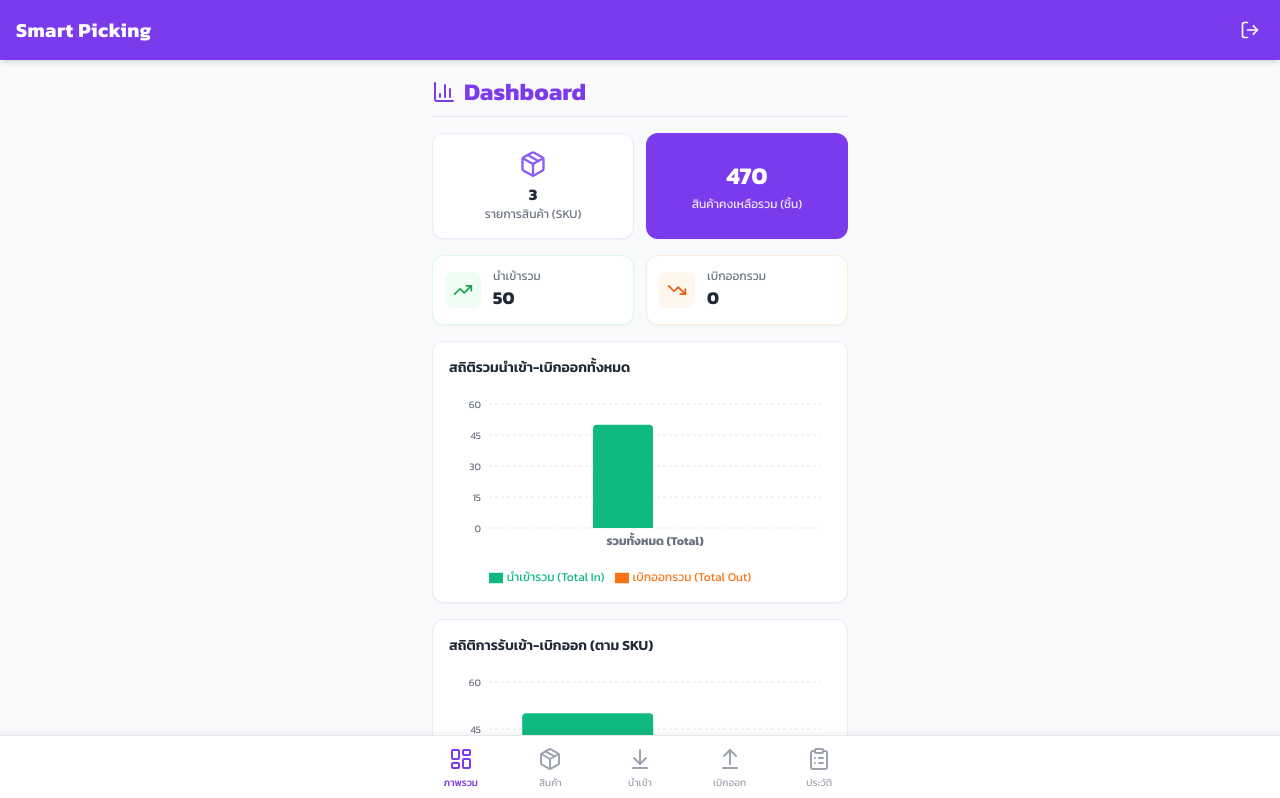
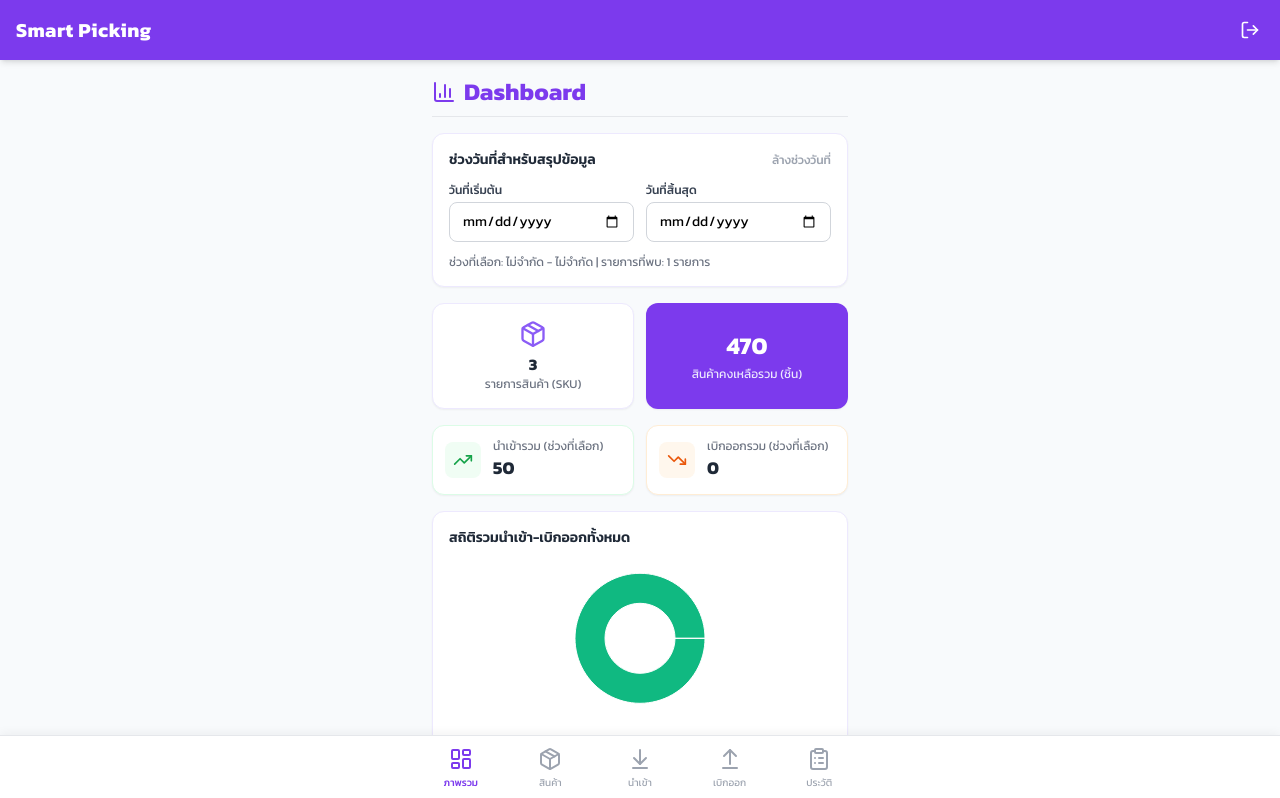
Before and after one commit to devhattrick/smart-picking, a React (Vite) app: page /dashboard in a window 1280 px wide. Shown: the top 798 px of the page. Built offline with nearby package versions, Linux system fonts and the light colour scheme; sample sign-in values are in the browser's storage.

Commit message:
feat(dashboard): Add filter date range on dashboard page

```diff
--- /dev/null
+++ b/src/components/ActionPopup.jsx
@@ -0,0 +1,78 @@
+import { useEffect } from 'react';
+import { AlertTriangle, CheckCircle2, X } from 'lucide-react';
+
+const popupStyles = {
+    success: {
+        icon: CheckCircle2,
+        iconBg: 'bg-emerald-100',
+        iconColor: 'text-emerald-600',
+        button: 'bg-emerald-500 hover:bg-emerald-600',
+    },
+    error: {
+        icon: AlertTriangle,
+        iconBg: 'bg-rose-100',
+        iconColor: 'text-rose-600',
+        button: 'bg-rose-500 hover:bg-rose-600',
+    },
+};
+
+export default function ActionPopup({
+    open,
+    type = 'success',
+    title,
+    message,
+    onClose,
+    actionText = 'ตกลง',
+    autoCloseMs = 2200,
+}) {
+    useEffect(() => {
+        if (!open || !autoCloseMs) return undefined;
+
+        const timer = setTimeout(() => {
+            onClose();
+        }, autoCloseMs);
+
+        return () => clearTimeout(timer);
+    }, [open, autoCloseMs, onClose]);
+
+    if (!open) return null;
+
+    const style = popupStyles[type] || popupStyles.success;
+    const Icon = style.icon;
+
+    return (
+        <div
+            className="fixed inset-0 z-50 flex items-center justify-center bg-slate-900/45 px-4 backdrop-blur-[2px]"
+            role="presentation"
+            onClick={(e) => {
+                if (e.target === e.currentTarget) onClose();
+            }}
+        >
+            <div className="relative w-full max-w-sm rounded-2xl border border-slate-200 bg-white p-5 shadow-2xl">
+                <button
+                    type="button"
+                    onClick={onClose}
+                    className="absolute right-3 top-3 rounded-full p-1 text-slate-400 transition-colors hover:bg-slate-100 hover:text-slate-600"
+                    aria-label="Close popup"
+                >
+                    <X size={16} />
+                </button>
+
+                <div className={`mx-auto mb-3 flex h-14 w-14 items-center justify-center rounded-full ${style.iconBg}`}>
+                    <Icon size={30} className={style.iconColor} />
+                </div>
+
+                <h4 className="text-center text-lg font-semibold text-slate-800">{title}</h4>
+                <p className="mt-1 text-center text-sm text-slate-500">{message}</p>
+
+                <button
+                    type="button"
+                    onClick={onClose}
+                    className={`mt-5 w-full rounded-xl py-2.5 text-sm font-semibold text-white transition-colors ${style.button}`}
+                >
+                    {actionText}
+                </button>
+            </div>
+        </div>
+    );
+}
--- a/src/pages/Dashboard.jsx
+++ b/src/pages/Dashboard.jsx
@@ -1,26 +1,46 @@
 // src/pages/Dashboard.jsx
+import { useMemo, useState } from 'react';
 import { useOutletContext } from 'react-router-dom';
 import { Package, TrendingUp, TrendingDown, AlertCircle, BarChart3 } from 'lucide-react';
-import { BarChart, Bar, XAxis, YAxis, CartesianGrid, Tooltip, Legend, ResponsiveContainer } from 'recharts';
+import { BarChart, Bar, XAxis, YAxis, CartesianGrid, Tooltip, Legend, ResponsiveContainer, PieChart, Pie, Cell } from 'recharts';
 
 export default function Dashboard() {
     const { products, history } = useOutletContext();
+    const [startDate, setStartDate] = useState('');
+    const [endDate, setEndDate] = useState('');
 
     // คำนวณสถิติต่างๆ
     const totalSKU = products.length;
     const totalStock = products.reduce((sum, item) => sum + item.stock, 0);
 
+    const isInvalidRange = Boolean(startDate && endDate && startDate > endDate);
+
+    const filteredHistory = useMemo(() => {
+        if (isInvalidRange) return [];
+
+        const startBoundary = startDate ? new Date(`${startDate}T00:00:00`) : null;
+        const endBoundary = endDate ? new Date(`${endDate}T23:59:59.999`) : null;
+
+        return history.filter((record) => {
+            const recordDate = new Date(record.timestamp);
+            if (Number.isNaN(recordDate.getTime())) return false;
+            if (startBoundary && recordDate < startBoundary) return false;
+            if (endBoundary && recordDate > endBoundary) return false;
+            return true;
+        });
+    }, [history, startDate, endDate, isInvalidRange]);
+
     // คำนวณยอดรับเข้า-เบิกออก (รวมทั้งหมด)
-    const totalIn = history.filter(h => h.type === 'IN').reduce((sum, h) => sum + h.quantity, 0);
-    const totalOut = history.filter(h => h.type === 'OUT').reduce((sum, h) => sum + h.quantity, 0);
+    const totalIn = filteredHistory.filter(h => h.type === 'IN').reduce((sum, h) => sum + h.quantity, 0);
+    const totalOut = filteredHistory.filter(h => h.type === 'OUT').reduce((sum, h) => sum + h.quantity, 0);
 
     // หาสินค้าที่สต๊อกเหลือน้อย (น้อยกว่าหรือเท่ากับ 20 ชิ้น)
     const lowStockItems = products.filter(p => p.stock <= 20);
 
     // เตรียมข้อมูลสำหรับกราฟ (แยกตามสินค้า)
     const chartData = products.map(p => {
-        const inQty = history.filter(h => h.productId === p.id && h.type === 'IN').reduce((sum, h) => sum + h.quantity, 0);
-        const outQty = history.filter(h => h.productId === p.id && h.type === 'OUT').reduce((sum, h) => sum + h.quantity, 0);
+        const inQty = filteredHistory.filter(h => h.productId === p.id && h.type === 'IN').reduce((sum, h) => sum + h.quantity, 0);
+        const outQty = filteredHistory.filter(h => h.productId === p.id && h.type === 'OUT').reduce((sum, h) => sum + h.quantity, 0);
         return {
             name: p.name,
             sku: p.sku,
@@ -29,16 +49,68 @@ export default function Dashboard() {
         };
     }).filter(data => data.inbound > 0 || data.outbound > 0);
 
-    // เตรียมข้อมูลสำหรับกราฟรวมทั้งหมด
+    // เตรียมข้อมูลสำหรับกราฟรวมทั้งหมด (Pie Chart)
     const totalSummaryData = [
-        { name: 'รวมทั้งหมด (Total)', inbound: totalIn, outbound: totalOut }
-    ];
+        { name: 'นำเข้ารวม (Total In)', value: totalIn, color: '#10B981' },
+        { name: 'เบิกออกรวม (Total Out)', value: totalOut, color: '#F97316' }
+    ].filter(item => item.value > 0);
+
+    const rangeText = `${startDate || 'ไม่จำกัด'} - ${endDate || 'ไม่จำกัด'}`;
 
     return (
         <div className="animate-in fade-in duration-300 space-y-4">
             <div className="flex items-center gap-2 mb-4 border-b pb-2 border-gray-200">
                 <BarChart3 className="text-primary-600" size={24} />
                 <h2 className="text-2xl font-bold text-primary-600"> Dashboard </h2>
+            </div>
+
+            {/* ตัวเลือกช่วงวันที่ */}
+            <div className="bg-white rounded-xl shadow-sm border border-primary-100 p-4">
+                <div className="flex items-center justify-between mb-3">
+                    <h3 className="font-semibold text-gray-800 text-sm">ช่วงวันที่สำหรับสรุปข้อมูล</h3>
+                    <button
+                        type="button"
+                        onClick={() => {
+                            setStartDate('');
+                            setEndDate('');
+                        }}
+                        className="text-xs text-primary-600 hover:text-primary-700 font-medium disabled:text-gray-400 disabled:cursor-not-allowed"
+                        disabled={!startDate && !endDate}
+                    >
+                        ล้างช่วงวันที่
+                    </button>
+                </div>
+                <div className="grid grid-cols-2 gap-3">
+                    <div>
+                        <label className="block text-xs font-medium text-gray-700 mb-1">วันที่เริ่มต้น</label>
+                        <input
+                            type="date"
+                            value={startDate}
+                            onChange={(e) => setStartDate(e.target.value)}
+                            max={endDate || undefined}
+                            className="w-full border border-gray-300 rounded-lg px-3 py-2 text-sm focus:ring-2 focus:ring-primary-500 bg-white"
+                        />
+                    </div>
+                    <div>
+                        <label className="block text-xs font-medium text-gray-700 mb-1">วันที่สิ้นสุด</label>
+                        <input
+                            type="date"
+                            value={endDate}
+                            onChange={(e) => setEndDate(e.target.value)}
+                            min={startDate || undefined}
+                            className="w-full border border-gray-300 rounded-lg px-3 py-2 text-sm focus:ring-2 focus:ring-primary-500 bg-white"
+                        />
+                    </div>
+                </div>
+                <div className="mt-3 text-xs">
+                    {isInvalidRange ? (
+                        <p className="text-red-600">ช่วงวันที่ไม่ถูกต้อง: วันที่เริ่มต้นต้องไม่มากกว่าวันที่สิ้นสุด</p>
+                    ) : (
+                        <p className="text-gray-500">
+                            ช่วงที่เลือก: {rangeText} | รายการที่พบ: {filteredHistory.length} รายการ
+                        </p>
+                    )}
+                </div>
             </div>
 
             {/* สรุปตัวเลขด้านบน */}
@@ -62,7 +134,7 @@ export default function Dashboard() {
                         <TrendingUp size={20} />
                     </div>
                     <div>
-                        <div className="text-xs text-gray-500">นำเข้ารวม</div>
+                        <div className="text-xs text-gray-500">นำเข้ารวม (ช่วงที่เลือก)</div>
                         <div className="text-lg font-bold text-gray-800">{totalIn}</div>
                     </div>
                 </div>
@@ -72,7 +144,7 @@ export default function Dashboard() {
                         <TrendingDown size={20} />
                     </div>
                     <div>
-                        <div className="text-xs text-gray-500">เบิกออกรวม</div>
+                        <div className="text-xs text-gray-500">เบิกออกรวม (ช่วงที่เลือก)</div>
                         <div className="text-lg font-bold text-gray-800">{totalOut}</div>
                     </div>
                 </div>
@@ -82,17 +154,23 @@ export default function Dashboard() {
             <div className="bg-white rounded-xl shadow-sm border border-primary-100 p-4 mt-2 mb-4">
                 <h3 className="font-semibold text-gray-800 text-sm mb-4">สถิติรวมนำเข้า-เบิกออกทั้งหมด</h3>
                 <div className="h-48 w-full">
-                    <ResponsiveContainer width="100%" height="100%">
-                        <BarChart data={totalSummaryData} margin={{ top: 10, right: 10, left: -20, bottom: 0 }}>
-                            <CartesianGrid strokeDasharray="3 3" vertical={false} stroke="#E5E7EB" />
-                            <XAxis dataKey="name" tick={{ fontSize: 12, fill: '#6B7280', fontWeight: 'bold' }} axisLine={false} tickLine={false} />
-                            <YAxis tick={{ fontSize: 10, fill: '#6B7280' }} axisLine={false} tickLine={false} />
-                            <Tooltip cursor={{ fill: '#F3F4F6' }} contentStyle={{ borderRadius: '8px', border: 'none', boxShadow: '0 4px 6px -1px rgba(0, 0, 0, 0.1)' }} />
-                            <Legend wrapperStyle={{ fontSize: 12, paddingTop: '10px' }} />
-                            <Bar dataKey="inbound" name="นำเข้ารวม (Total In)" fill="#10B981" radius={[4, 4, 0, 0]} barSize={60} />
-                            <Bar dataKey="outbound" name="เบิกออกรวม (Total Out)" fill="#F97316" radius={[4, 4, 0, 0]} barSize={60} />
-                        </BarChart>
-                    </ResponsiveContainer>
+                    {totalSummaryData.length > 0 ? (
+                        <ResponsiveContainer width="100%" height="100%">
+                            <PieChart>
+                                <Tooltip contentStyle={{ borderRadius: '8px', border: 'none', boxShadow: '0 4px 6px -1px rgba(0, 0, 0, 0.1)' }} formatter={(value) => [`${value} ชิ้น`, 'จำนวน']} />
+                                <Legend wrapperStyle={{ fontSize: 12, paddingTop: '10px' }} />
+                                <Pie data={totalSummaryData} dataKey="value" nameKey="name" cx="50%" cy="45%" outerRadius={65} innerRadius={35} paddingAngle={3}>
+                                    {totalSummaryData.map((entry) => (
+                                        <Cell key={entry.name} fill={entry.color} />
+                                    ))}
+                                </Pie>
+                            </PieChart>
+                        </ResponsiveContainer>
+                    ) : (
+                        <div className="h-full w-full flex items-center justify-center text-gray-400 text-sm bg-gray-50 rounded-lg border border-dashed border-gray-200">
+                            ยังไม่มีข้อมูลการทำรายการ
+                        </div>
+                    )}
                 </div>
             </div>
 
```
Also changed, not shown: src/pages/Inbound.jsx (+40 -2 lines), src/pages/Outbound.jsx (+40 -3 lines).
